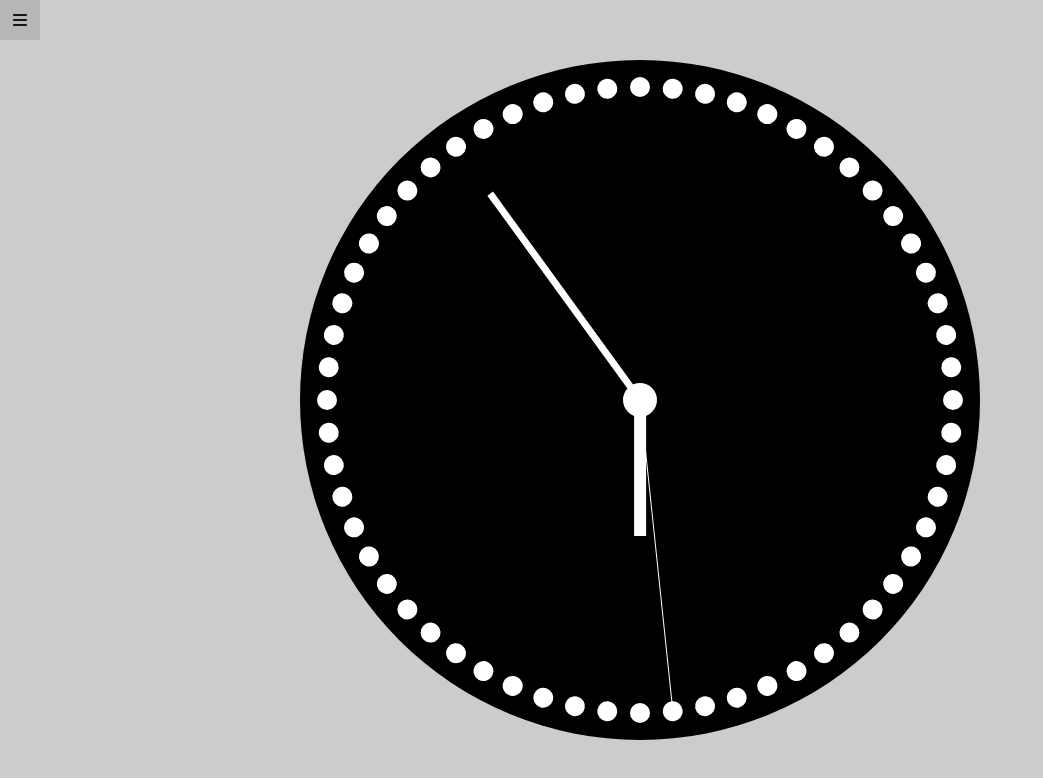
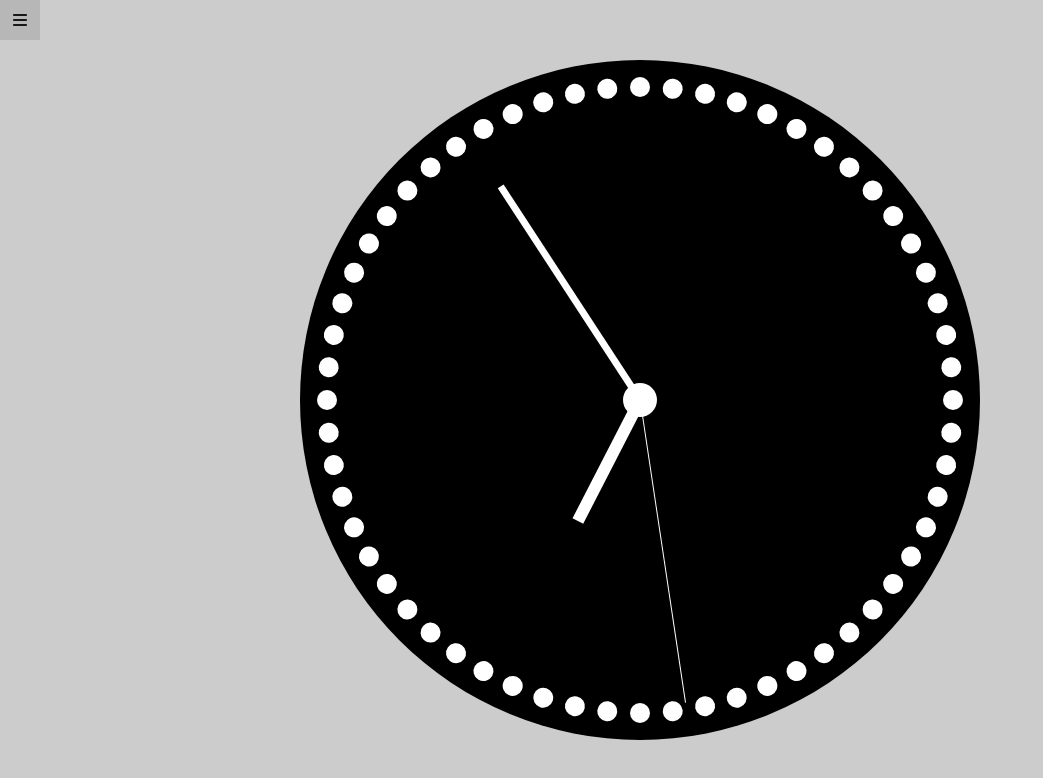
Before and after one commit to dhamidullin/customizable-clocks, a Next.js app: page / in a window 1280 px wide. Shown: the top 778 px of the page, without its empty margins (0-1043 px from the left). Built offline with nearby package versions, Linux system fonts and the light colour scheme.

Commit message:
Improved positioning logic

```diff
--- a/package.json
+++ b/package.json
@@ -15,6 +15,7 @@
     "@types/lodash": "^4.17.16",
     "@types/styled-components": "^5.1.34",
     "lodash": "^4.17.21",
+    "moment": "^2.30.1",
     "next": "15.2.4",
     "react": "^19.0.0",
     "react-dom": "^19.0.0",
--- a/src/app/components/Clock.tsx
+++ b/src/app/components/Clock.tsx
@@ -1,9 +1,10 @@
 'use client'
 
 import { useWindowSize } from '@/hooks/useWindowSize'
-import React, { useEffect, useState } from 'react'
+import React, { useEffect, useMemo, useState } from 'react'
 import styled from 'styled-components'
 import { MovementOptions, useClockSettings } from '../contexts/ClockSettingsContext';
+import moment from 'moment'
 
 interface ClockRootProps {
   size: number;
@@ -20,6 +21,7 @@ interface ClockPivotProps {
 
 interface ClockHandProps extends React.HTMLAttributes<HTMLDivElement> {
   style?: React.CSSProperties;
+  continiousMovement: boolean;
 }
 
 const ClockContainer = styled.div<ClockContainerProps>`
@@ -56,11 +58,11 @@ const ClockHand = styled.div<ClockHandProps>`
   position: absolute;
   bottom: 50%;
   left: 50%;
-  transform: translateX(-50%) rotate(var(--rotation));
   width: var(--width);
   height: var(--length);
   background-color: white;
   transform-origin: bottom;
+  transition: transform ${props => props.continiousMovement ? '1s' : 'none'} linear;
 `
 
 const SecondTickRoot = styled.div`
@@ -142,8 +144,23 @@ const secondsToDegrees = (seconds: number) => seconds * 360 / 60
 const minutesToDegrees = (minutes: number) => minutes * 360 / 60
 const hoursToDegrees = (hours: number) => hours * 360 / 12
 
+const timeToSeconds = (time: Date) => time.getTime() / 1000
+const timeToMinutes = (time: Date) => time.getTime() / 1000 / 60
+const timeToHours = (time: Date) => time.getTime() / 1000 / 3600
+
+
 const Clock = () => {
-  const [time, setTime] = useState(new Date())
+  const startOfDay = useMemo(() => moment().startOf('day').toDate(), [])
+  const [secondsPassed, setSecondsPassed] = useState(() => moment().diff(startOfDay, 'seconds'))
+
+  useEffect(() => {
+    const interval = setInterval(() => {
+      setSecondsPassed(moment().diff(startOfDay, 'seconds'))
+    }, 1000)
+
+    return () => clearInterval(interval)
+  }, [])
+
   const { width, height } = useWindowSize()
   const context = useClockSettings()
 
@@ -162,32 +179,38 @@ const Clock = () => {
   const minutesHandWidth = baseHandWidth * context.minutesHand.thinckness
   const hoursHandWidth = baseHandWidth * context.hoursHand.thinckness
 
-  const secondsRotation = secondsToDegrees(time.getSeconds())
-  const minutesRotation = minutesToDegrees(time.getMinutes())
-  const hoursRotation = hoursToDegrees(time.getHours())
+  const secondsRotation = secondsToDegrees(secondsPassed)
+  const minutesRotation = minutesToDegrees(secondsPassed / 60)
+  const hoursRotation = hoursToDegrees(secondsPassed / 3600)
 
-  const hoursHandStyle = { '--rotation': `${hoursRotation}deg`, '--width': `${hoursHandWidth}px`, '--length': `${hoursHandSize}px` } as React.CSSProperties
-  const minutesHandStyle = { '--rotation': `${minutesRotation}deg`, '--width': `${minutesHandWidth}px`, '--length': `${minutesHandSize}px` } as React.CSSProperties
-  const secondsHandStyle = { '--rotation': `${secondsRotation}deg`, '--width': `${secondsHandWidth}px`, '--length': `${secondsHandSize}px` } as React.CSSProperties
-
-  useEffect(() => {
-    const interval = setInterval(() => {
-      setTime(new Date())
-    }, 1000)
-
-    return () => {
-      clearInterval(interval)
-    }
-  }, [])
+  const hoursHandStyle = { '--width': `${hoursHandWidth}px`, '--length': `${hoursHandSize}px` } as React.CSSProperties
+  const minutesHandStyle = { '--width': `${minutesHandWidth}px`, '--length': `${minutesHandSize}px` } as React.CSSProperties
+  const secondsHandStyle = { '--width': `${secondsHandWidth}px`, '--length': `${secondsHandSize}px` } as React.CSSProperties
 
   return (
     <ClockContainer background={background}>
       <ClockRoot data-testid="clock-root" size={size} background={clockBackground}>
         <Face size={size} />
 
-        {context.showSeconds && <ClockHand style={secondsHandStyle} />}
-        <ClockHand style={minutesHandStyle} />
-        <ClockHand style={hoursHandStyle} />
+        {context.showSeconds && (
+          <ClockHand
+            data-testid="seconds-hand"
+            continiousMovement={context.movementMethod === MovementOptions.CONTINIOUS}
+            style={{ ...secondsHandStyle, transform: `translateX(-50%) rotate(${secondsRotation}deg)` }}
+          />
+        )}
+
+        <ClockHand
+          data-testid="minutes-hand"
+          continiousMovement={context.movementMethod === MovementOptions.CONTINIOUS}
+          style={{ ...minutesHandStyle, transform: `translateX(-50%) rotate(${minutesRotation}deg)` }}
+        />
+
+        <ClockHand
+          data-testid="hours-hand"
+          continiousMovement={context.movementMethod === MovementOptions.CONTINIOUS}
+          style={{ ...hoursHandStyle, transform: `translateX(-50%) rotate(${hoursRotation}deg)` }}
+        />
 
         <ClockPivot size={size * .05} />
       </ClockRoot>
```
Also changed, not shown: 2 other files (tests, documents, lock files or other folders).
